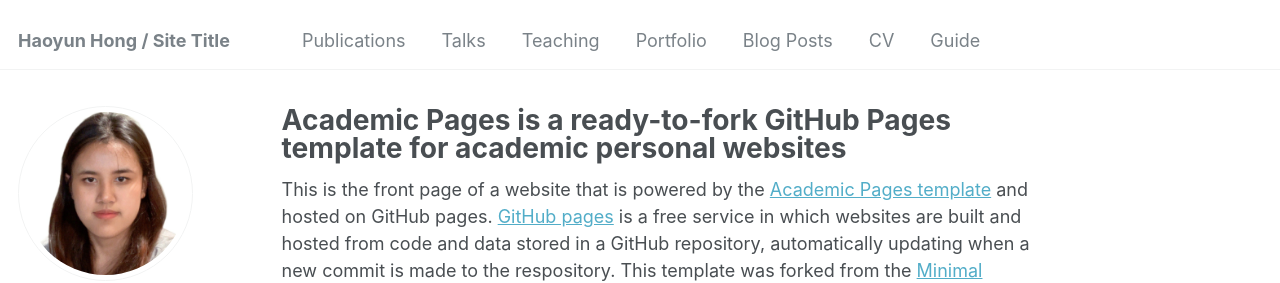
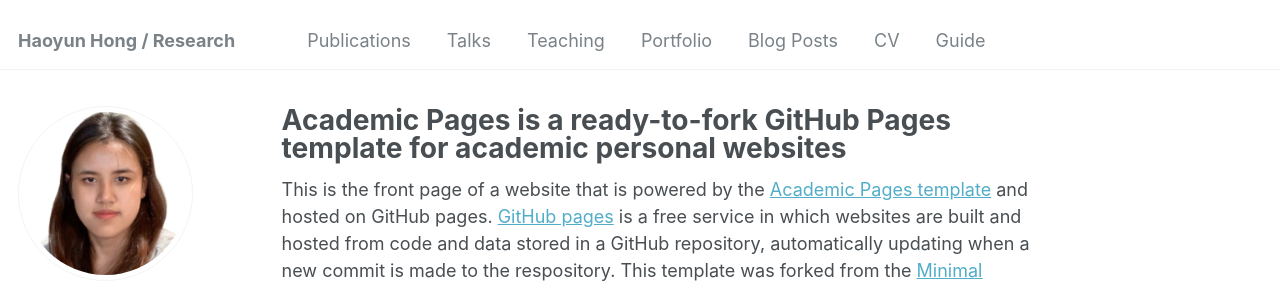
Before and after one commit to Haoyun-Hong/Haoyun-Hong.github.io, a Jekyll site: the page built from _pages/about.md, in a window 1280 px wide. Shown: the top 283 px of the page. Built offline with Jekyll 4.4.1, drawn with Linux system fonts in a browser that asks for light colours; some web fonts are replaced.

Commit message:
Update _config.yml
update settings

```diff
--- a/_config.yml
+++ b/_config.yml
@@ -8,7 +8,7 @@
 
 # Basic Site Settings
 locale                   : "en-US"
-title                    : "Haoyun Hong / Site Title"
+title                    : "Haoyun Hong / Research"
 title_separator          : "-"
 name                     : &name "Haoyun Hong"
 description              : &description "personal description"
@@ -41,7 +41,7 @@ author:
   bitbucket        : # Username - Update with your username on the site
   codepen          : # Username
   dribbble         : # Username
-  github           : "academicpages"
+  github           : "https://github.com/Haoyun-Hong"
   kaggle           : # Username
   stackoverflow    : # User number or user number and name (i.e., use "1" or "1/jeff-atwood")
 
```
